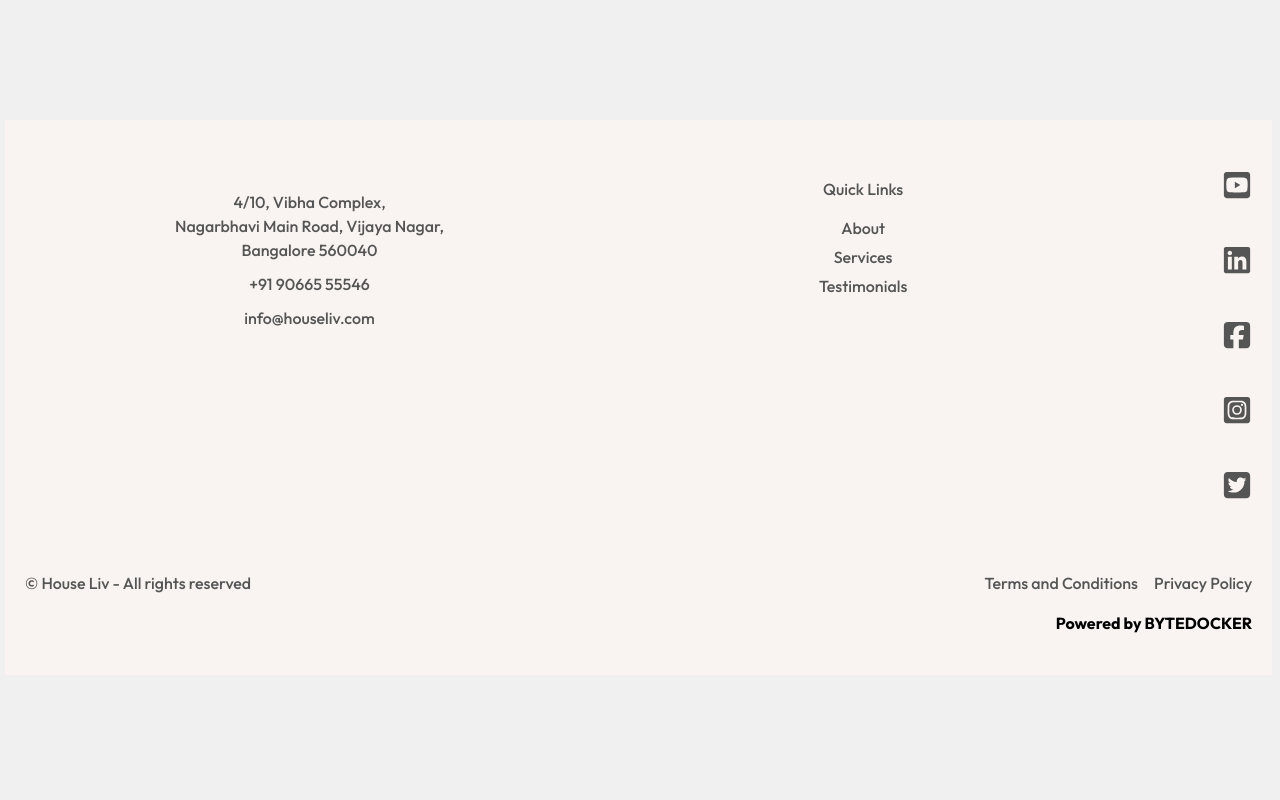
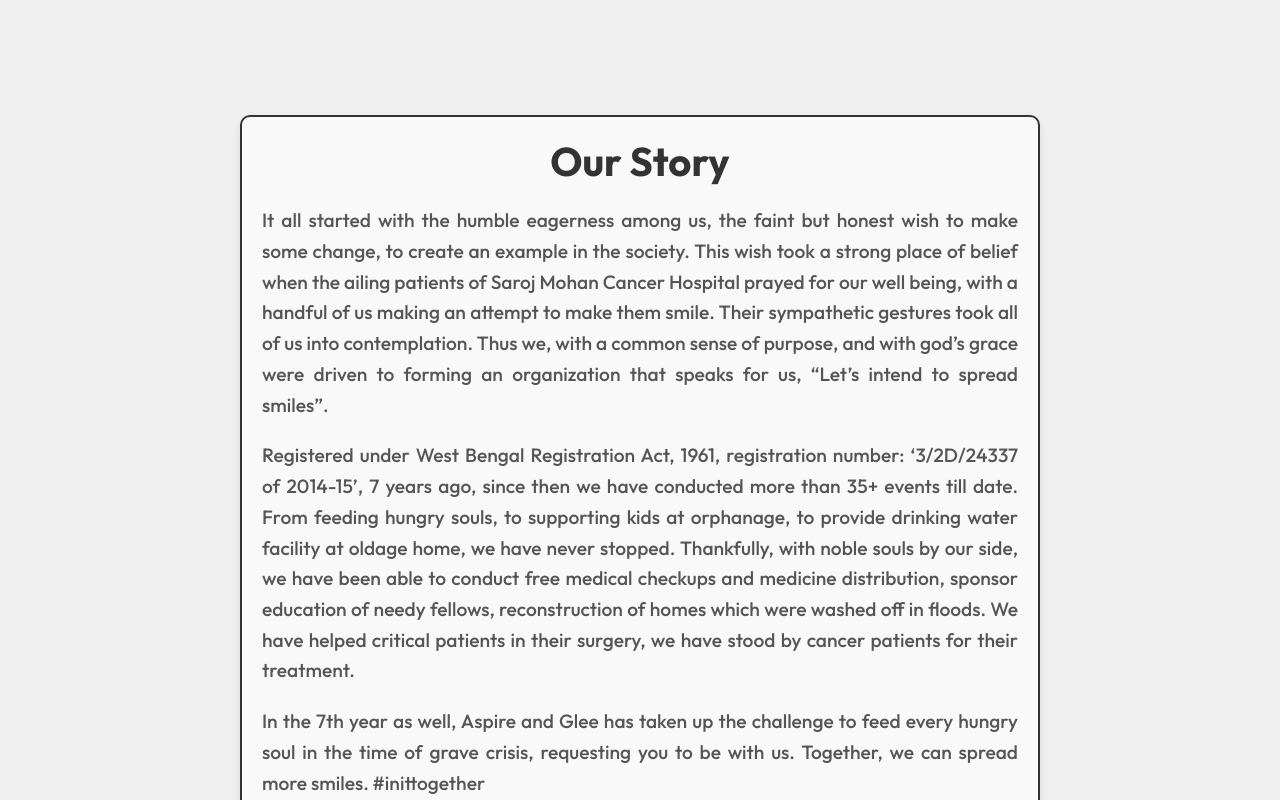
Before and after one commit to cfgbengaluru24/Team-56, a React (Vite) app in the folder client/: page /home in a window 1280 px wide. Shown: the part 440-1240 px from the top of the page. Before the commit the page ends 1120 px from the top, so only its background shows below. Built offline with nearby package versions, Linux system fonts and the light colour scheme; no server answers; a web font is replaced by a local one.

Commit message:
Updated home page

```diff
--- a/client/package.json
+++ b/client/package.json
@@ -25,6 +25,7 @@
     "dotenv": "^16.4.5",
     "firebase": "^10.12.4",
     "react": "^18.3.1",
+    "react-awesome-reveal": "^4.2.13",
     "react-dom": "^18.3.1",
     "react-dropzone": "^14.2.3",
     "react-firebase-hooks": "^5.1.1",
--- a/client/src/Routes/Home/Home.jsx
+++ b/client/src/Routes/Home/Home.jsx
@@ -2,6 +2,7 @@
 import { useNavigate } from 'react-router-dom';
 import { Button, Box } from '@mui/material';
 import './Home.css'; // Import the CSS file for styling
+import About from './about'
 export function Home() {
     const navigate = useNavigate();
 
@@ -10,6 +11,7 @@
     };
 
     return (
+            <>
                 <Box
                     className="home-page"
                     display="flex"
@@ -18,7 +20,6 @@
                     justifyContent="center"
                     height="50vh"
                 >
-
                     <Button
                         variant="contained"
                         size="large"
@@ -45,7 +46,11 @@
                         Become a Donor
                     </Button>
                 </Box>
+
+                <About />
+            </>
         );
+
 
 }
 
--- /dev/null
+++ b/client/src/Routes/Home/about.css
@@ -0,0 +1,40 @@
+.our-story-container {
+  padding: 20px;
+  max-width: 800px;
+  margin: 0 auto;
+  font-family: Arial, sans-serif;
+  border: 2px solid #333; /* Add border to create the box */
+  border-radius: 10px; /* Optional: Add rounded corners */
+  box-shadow: 0 4px 8px rgba(0, 0, 0, 0.1); /* Optional: Add a subtle shadow */
+  background-color: #f9f9f9; /* Optional: Add background color */
+}
+
+.our-story-title {
+  font-size: 2.5em;
+  color: #333;
+  text-align: center;
+  margin-bottom: 20px;
+  font-weight: bold;
+}
+
+.our-story-text {
+  font-size: 1.2em;
+  color: #555;
+  line-height: 1.6;
+  margin-bottom: 20px;
+  text-align: justify;
+}
+
+@media (max-width: 600px) {
+  .our-story-container {
+    padding: 10px;
+  }
+
+  .our-story-title {
+    font-size: 2em;
+  }
+
+  .our-story-text {
+    font-size: 1em;
+  }
+}
--- /dev/null
+++ b/client/src/Routes/Home/about.jsx
@@ -0,0 +1,30 @@
+import React from 'react';
+import { Fade } from 'react-awesome-reveal';
+import './about.css';
+
+const About = () => {
+  return (
+    <div className="our-story-container">
+      <Fade triggerOnce>
+        <h1 className="our-story-title">Our Story</h1>
+      </Fade>
+      <Fade triggerOnce delay={500}>
+        <p className="our-story-text">
+          It all started with the humble eagerness among us, the faint but honest wish to make some change, to create an example in the society. This wish took a strong place of belief when the ailing patients of Saroj Mohan Cancer Hospital prayed for our well being, with a handful of us making an attempt to make them smile. Their sympathetic gestures took all of us into contemplation. Thus we, with a common sense of purpose, and with god’s grace were driven to forming an organization that speaks for us, “Let’s intend to spread smiles”.
+        </p>
+      </Fade>
+      <Fade triggerOnce delay={1000}>
+        <p className="our-story-text">
+          Registered under West Bengal Registration Act, 1961, registration number: ‘3/2D/24337 of 2014-15’, 7 years ago, since then we have conducted more than 35+ events till date. From feeding hungry souls, to supporting kids at orphanage, to provide drinking water facility at oldage home, we have never stopped. Thankfully, with noble souls by our side, we have been able to conduct free medical checkups and medicine distribution, sponsor education of needy fellows, reconstruction of homes which were washed off in floods. We have helped critical patients in their surgery, we have stood by cancer patients for their treatment.
+        </p>
+      </Fade>
+      <Fade triggerOnce delay={1500}>
+        <p className="our-story-text">
+          In the 7th year as well, Aspire and Glee has taken up the challenge to feed every hungry soul in the time of grave crisis, requesting you to be with us. Together, we can spread more smiles. #inittogether
+        </p>
+      </Fade>
+    </div>
+  );
+};
+
+export default About;
```
Also changed, not shown: 1 other file (tests, documents, lock files or other folders). Lines whose indentation alone changed are shown as unchanged.
